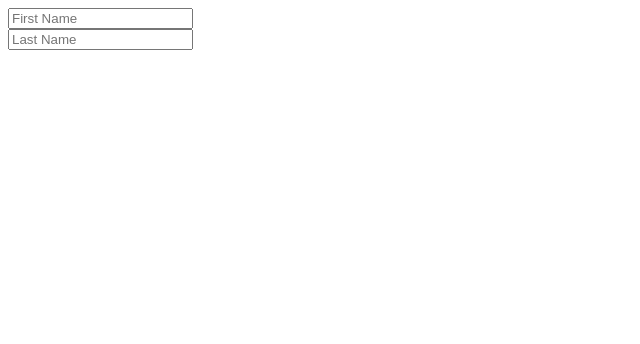
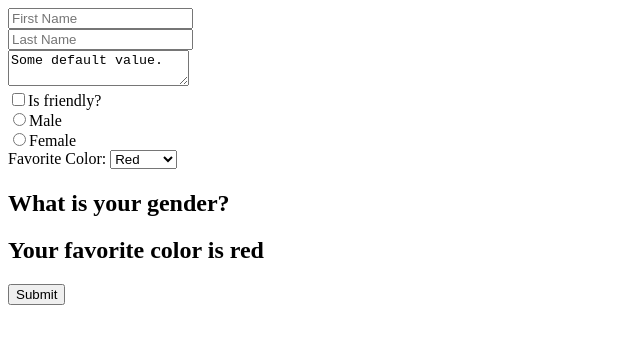
Before and after one commit to jdbbaugh/freeCodeCampReact, a React (Create React App) app: page / in a window 1280 px wide. Shown: the top 344 px of the page, without its empty margins (0-640 px from the left). Built offline with nearby package versions, Linux system fonts and the light colour scheme.

Commit message:
completed first run through of React forms

```diff
--- a/src/App.js
+++ b/src/App.js
@@ -113,14 +113,16 @@ export default class App extends Component {
     super()
     this.state = {
       firstName: "",
-      lastName: ""
+      lastName: "",
+      isFriendly: false,
+      gender: "",
+      favColor: "red"
     }
     this.handleChange = this.handleChange.bind(this)
   }
   handleChange(event) {
-    this.setState({
-      [event.target.name]: event.target.value
-    })
+    const {name, value, type, checked} = event.target
+    type === "checkbox" ? this.setState({ [name]: checked}) : this.setState({[name]: value})
   }
   render() {
     return(
@@ -128,7 +130,59 @@ export default class App extends Component {
         <input type="text" name="firstName" placeholder="First Name" onChange={this.handleChange} />
         <br/>
         <input type="text" name="lastName" placeholder="Last Name" onChange={this.handleChange} />
+        <br />
+        <textarea
+          value={"Some default value."}
+          onChange={this.handleChange}
+        />
+        <br />
+        <label>
+          <input
+            type="checkbox"
+            name="isFriendly"
+            checked={this.state.isFriendly}
+            onChange={this.handleChange}
+          />Is friendly?
+        </label>
+        <br />
+
+        <label>
+          <input
+            type="radio"
+            name="gender"
+            value="male"
+            checked={this.state.gender === "male"}
+            onChange={this.handleChange}
+          />Male
+        </label>
+        <br />
+
+        <label>
+          <input
+            type="radio"
+            name="gender"
+            value="female"
+            checked={this.state.gender === "female"}
+            onChange={this.handleChange}
+          />Female
+        </label>
+        <br />
+        <label>Favorite Color: </label>
+        <select
+          value={this.state.favColor}
+          onChange={this.handleChange}
+          name="favColor"
+          >
+          <option value="blue">Blue</option>
+          <option value="green">Green</option>
+          <option value="red">Red</option>
+          <option value="orange">Orange</option>
+          <option value="yellow">Yellow</option>
+        </select>
         <h1>{this.state.firstName} {this.state.lastName}</h1>
+        {this.state.gender ? <h2>You are a {this.state.gender}</h2> : <h2>What is your gender?</h2>}
+        <h2>Your favorite color is {this.state.favColor}</h2>
+        <button>Submit</button>
       </form>
     )
   }
```
